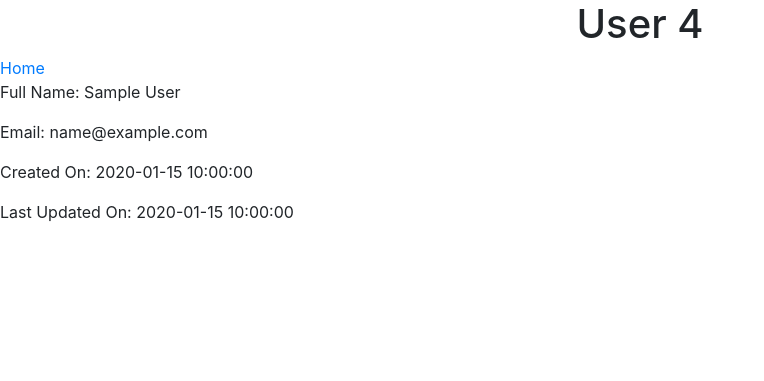
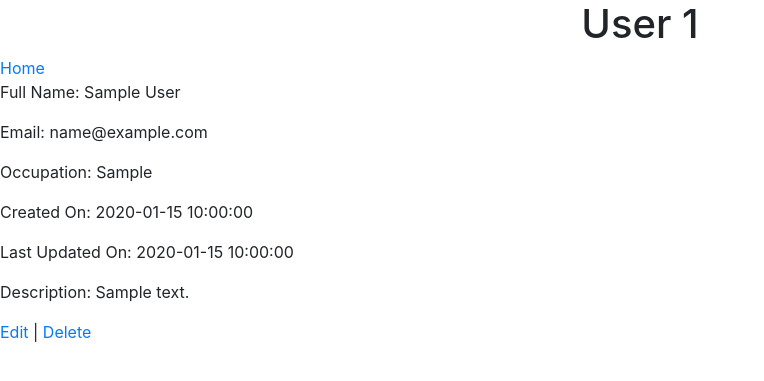
Before and after one commit to davegee12/Python_Stack, a Flask app: page /users/1 in a window 1280 px wide. Shown: the top 381 px of the page, without its empty margins (0-764 px from the left). Run offline with Flask 2, Linux system fonts and the light colour scheme; tables that the repository leaves empty or names only in its code hold one stand-in row (values such as "Sample post"); some libraries are stand-ins or nearby versions.

Commit message:
Completed Project without CSS styling

```diff
--- a/flask/flask_mysql/users_flask_mysql/server.py
+++ b/flask/flask_mysql/users_flask_mysql/server.py
@@ -16,22 +16,26 @@ def add_friend_to_db():
     print(request.form)
     mysql = connectToMySQL('first_flask')
 
-    query = "INSERT INTO friends (first_name, last_name, email, occupation, created_at, updated_at) VALUES (%(fn)s, %(ln)s, %(em)s, %(occup)s, NOW(), NOW());"
+    query = "INSERT INTO friends (first_name, last_name, email, occupation, description, created_at, updated_at) VALUES (%(fn)s, %(ln)s, %(em)s, %(occup)s, %(des)s, NOW(), NOW());"
     data = {
         "fn": request.form['fname'],
         "ln": request.form['lname'],
         "em": request.form['email'],
-        "occup": request.form['occ']
+        "occup": request.form['occ'],
+        "des": request.form['des']
     }
     new_user_id = mysql.query_db(query, data)
     return redirect(f"/users/{new_user_id}")
 
 @app.route("/users/new")
 def show_create():
+    mysql = connectToMySQL('first_flask')
+    friends = mysql.query_db('SELECT * FROM friends;')
     return render_template("newUser.html")
 
 @app.route("/users/<id>")
 def show_user(id):
+    id = int(id)
     mysql = connectToMySQL('first_flask')
 
     query = "SELECT * FROM friends WHERE id = %(id)s ;"
@@ -42,32 +46,46 @@ def show_user(id):
     print(newUser)
     return render_template("showUser.html", new_user = newUser)
 
-@app.route("/edit", methods=["POST"])
-def edit_user_in_db():
+@app.route("/edit/<id>", methods=["POST"])
+def edit_user_in_db(id):
     print(request.form)
     mysql = connectToMySQL('first_flask')
-
-    query = "UPDATE friends (first_name, last_name, email, occupation, updated_at) VALUES (%(fn)s, %(ln)s, %(em)s, %(occup)s, NOW());"
+    id = int(id)
+    query = "UPDATE friends SET first_name = %(fn)s, last_name = %(ln)s, email = %(em)s, occupation = %(occup)s, description = %(des)s, updated_at = NOW() WHERE id = %(id)s"
     data = {
         "fn": request.form['fname'],
         "ln": request.form['lname'],
         "em": request.form['email'],
-        "occup": request.form['occ']
+        "occup": request.form['occ'],
+        "des": request.form['des'],
+        "id": id
     }
     edit_user_id = mysql.query_db(query, data)
-    return redirect(f"/users/{edit_user_id}/edit")
+    return redirect(f"/users/{id}")
 
 @app.route("/users/<id>/edit")
-def show_create(id):
+def show_edit(id):
     mysql = connectToMySQL('first_flask')
-
+    id = int(id)
     query = "SELECT * FROM friends WHERE id = %(id)s ;"
     data = {
         "id": id
     }
     editUser = mysql.query_db(query, data)
+    print('******************************************************')
     print(editUser)
     return render_template("edit.html", edit_user = editUser)
 
+@app.route("/users/<id>/delete")
+def delete_user(id):
+    mysql = connectToMySQL('first_flask')
+    id = int(id)
+    query = "DELETE FROM friends WHERE id = %(id)s ;"
+    data = {
+        "id": id
+    }
+    deleteUser = mysql.query_db(query, data)
+    return redirect("/")
+
 if __name__ == "__main__":
     app.run(debug=True)
--- a/flask/flask_mysql/users_flask_mysql/templates/newUser.html
+++ b/flask/flask_mysql/users_flask_mysql/templates/newUser.html
@@ -20,6 +20,7 @@
             <p>Last Name: <input type="text" name="lname"></p>
             <p>Email: <input type="text" name="email"></p>
             <p>Occupation: <input type="text" name="occ"></p>
+            <p>Description: <input type="text" name="des"></p>
             <input type="submit" value="Create">
         </form>
     </div>
--- a/flask/flask_mysql/users_flask_mysql/templates/showUser.html
+++ b/flask/flask_mysql/users_flask_mysql/templates/showUser.html
@@ -10,11 +10,14 @@
     <title>Document</title>
 </head>
 <body>
-    <h1>User 4</h1>
+    <h1>User {{new_user[0]['id']}}</h1>
     <a href="/users">Home</a>
-    <p>Full Name: {{new_user[0]['first_name']}} {{new_user[0]['last_name']}}</p>
+    <p>Full Name: {{ new_user[0]['first_name'] }} {{new_user[0]['last_name']}}</p>
     <p>Email: {{new_user[0]['email']}}</p>
+    <p>Occupation: {{new_user[0]['occupation']}}</p>
     <p>Created On: {{new_user[0]['created_at']}}</p>
     <p>Last Updated On: {{new_user[0]['updated_at']}}</p>
+    <p>Description: {{new_user[0]['description']}}</p>
+    <p><a href="/users/{{new_user[0]['id']}}/edit">Edit</a> | <a href="/users/{{new_user[0]['id']}}/delete">Delete</a></p>
 </body>
 </html>
```
Also changed, not shown: flask/flask_mysql/users_flask_mysql/templates/edit.html (+8 -6 lines), flask/flask_mysql/users_flask_mysql/templates/index.html (+6 -2 lines).
